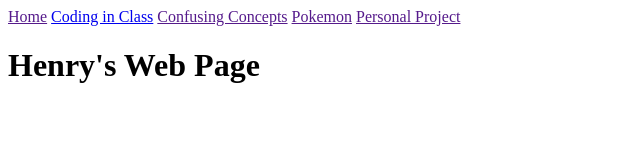
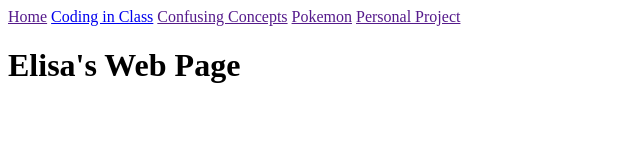
Before and after one commit to elisa-sung/elisa-sung.github.io, a plain HTML site: page index.html in a window 1280 px wide. Shown: the whole page, without its empty margins (0-640 px from the left). Drawn offline with Linux system fonts and the light colour scheme.

Commit message:
second commit

```diff
--- a/index.html
+++ b/index.html
@@ -15,7 +15,7 @@
         <a href="">Personal Project</a>
     </div>
     <div>
-        <h1>Henry's Web Page</h1>
+        <h1>Elisa's Web Page</h1>
     </div>
 </body>
 </html>
```
